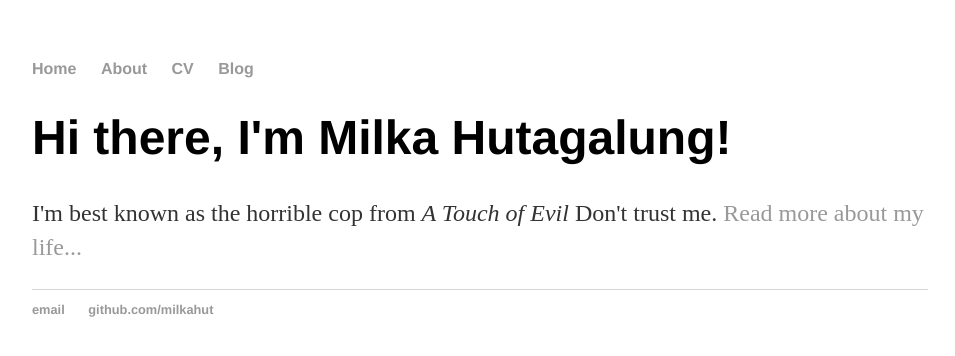
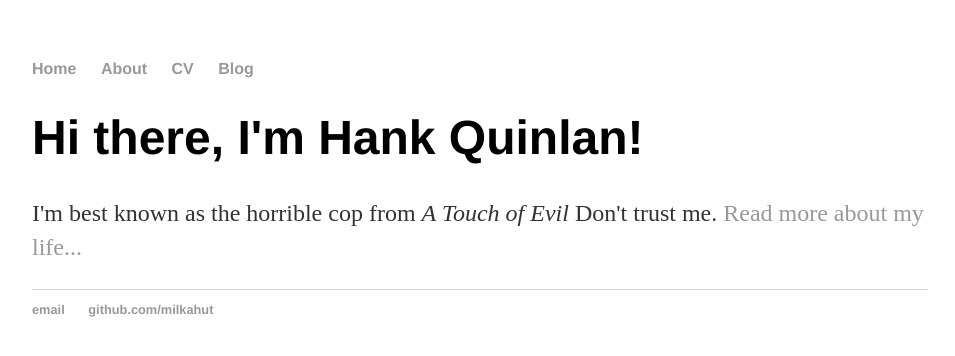
Before and after one commit to milkahut/milkahut.github.io, a Jekyll site: the page built from index.html, in a window 1280 px wide. Shown: the top 356 px of the page, without its empty margins (160-1115 px from the left). Built offline with Jekyll 4.4.1, drawn with Linux system fonts in a browser that asks for light colours.

Commit message:
Update index.html

```diff
--- a/index.html
+++ b/index.html
@@ -1,30 +1,8 @@
-<!DOCTYPE html>
-<html>
-	<head>
-		<title>Milka Hutagalung</title>
-		<!-- link to main stylesheet -->
-		<link rel="stylesheet" type="text/css" href="/css/main.css">
-	</head>
-	<body>
-		<nav>
-    		<ul>
-        		<li><a href="/">Home</a></li>
-	        	<li><a href="/about">About</a></li>
-        		<li><a href="/cv">CV</a></li>
-        		<li><a href="/blog">Blog</a></li>
-    		</ul>
-		</nav>
-		<div class="container">
-    		<div class="blurb">
-        		<h1>Hi there, I'm Milka Hutagalung!</h1>
-				<p>I'm best known as the horrible cop from <em>A Touch of Evil</em> Don't trust me. <a href="/about">Read more about my life...</a></p>
-    		</div><!-- /.blurb -->
-		</div><!-- /.container -->
-		<footer>
-    		<ul>
-        		<li><a href="mailto:milkahutagalung@gmail.com">email</a></li>
-        		<li><a href="https://github.com/milkahut">github.com/milkahut</a></li>
-			</ul>
-		</footer>
-	</body>
-</html>
+---
+layout: default
+title: Hank Quinlan, Horrible Cop
+---
+<div class="blurb">
+	<h1>Hi there, I'm Hank Quinlan!</h1>
+	<p>I'm best known as the horrible cop from <em>A Touch of Evil</em> Don't trust me. <a href="/about">Read more about my life...</a></p>
+</div><!-- /.blurb -->
```
